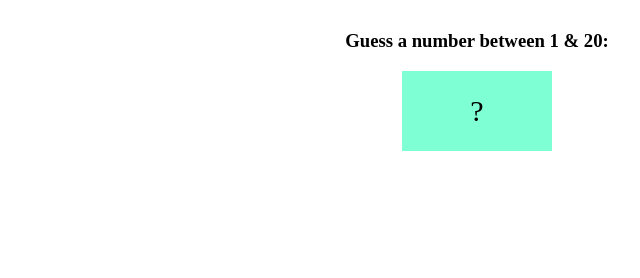
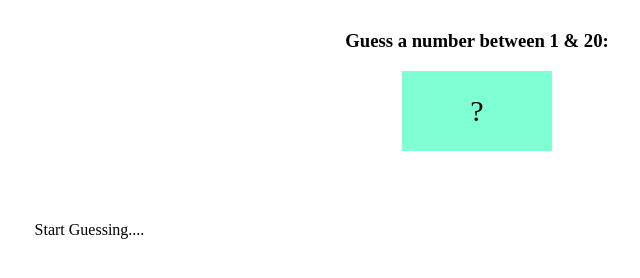
Before and after one commit to Riyad-Hossein/js-guess-the-number-project, a plain HTML site: page index.html in a window 1280 px wide. Shown: the whole page, without its empty margins (163-803 px from the left). Drawn offline with Linux system fonts and the light colour scheme.

Commit message:
2nd commit

```diff
--- a/index.html
+++ b/index.html
@@ -9,6 +9,7 @@
                 <div id="guessNumber" style="text-align:center;display: flex;align-items: center;justify-content: center;height: 100%;font-size: 30px;">
                 ?</div>
             </div><br><br><br>
+            <div><p>Start Guessing....</p></div>
 
         </div>
     </body>
```
